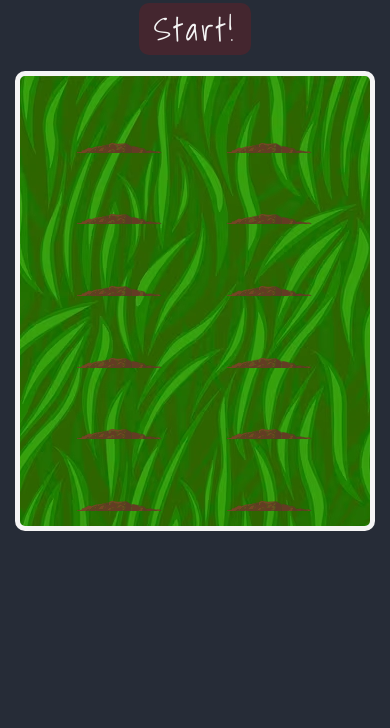
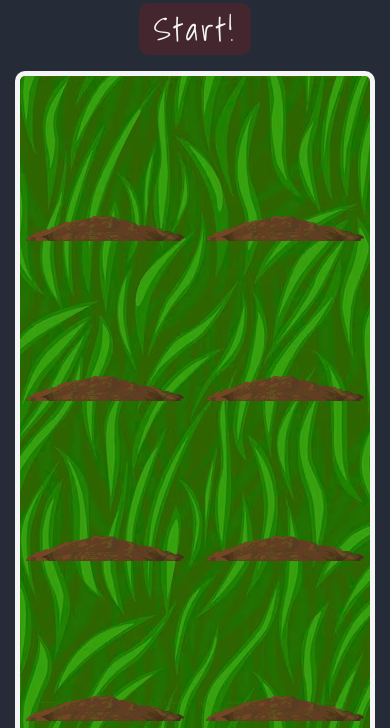
Before and after one commit to Volodymyr-Raskazov/Whac-A-Mole, a plain HTML site: page index.html in a window 390 px wide. Shown: the part 60-788 px from the top of the page. Drawn offline with Linux system fonts and the light colour scheme.

Commit message:
some fixes

```diff
--- a/js/script.js
+++ b/js/script.js
@@ -7,6 +7,7 @@ const boom = document.querySelector('.boom');
 let lastHole;
 let timeUp = false;
 let score = 0;
+let gameTime = 20000;
 
 const playSound = (soundFile, volume) => {
 	const sound = new Audio(soundFile);
@@ -40,7 +41,7 @@ const peep = () => {
 }
 
 const countdown = () => {
-	let time = 10;
+	let time = gameTime / 1000;
 	startBtn.textContent = `${time}s left`;
 	const timerId = setInterval(() => {
 		time--;
@@ -73,7 +74,7 @@ const setScoreToZero = () => {
 const setTimeoutForGameEnd = () => {
 	setTimeout(() => {
 		timeUp = true;
-	}, 10000);
+	}, gameTime);
 }
 
 function whack(e) {
@@ -95,7 +96,7 @@ function whack(e) {
 	setTimeout(() => {
 		boom.style.display = 'none';
 		this.parentNode.classList.remove('up');
-	}, 100);
+	}, 400);
 }
 
 moles.forEach(mole => mole.addEventListener('click', whack));
--- a/scss/style.scss
+++ b/scss/style.scss
@@ -47,6 +47,7 @@ body {
 
 // Main =======================================================================
 .hole {
+	height: 150px;
 	flex: 1 0 25%;
 	overflow: hidden;
 	position: relative;
@@ -56,34 +57,40 @@ body {
 		background-size: contain;
 		content: "";
 		width: 100%;
-		height: 70px;
+		height: 60px;
 		position: absolute;
 		z-index: 2;
-		bottom: -30px;
+		bottom: -25px;
 		@media (max-width: 768px) {
-			width: 90%;
-			height: 60px;
-			left: 5%;
+			width: 100%;
+			height: 70px;
+		}
+		@media (max-width: 425px) {
+			height: 50px;
+			bottom: -15;
 		}
 	}
 	&.up .mole {
 		top: 0;
 	}
 	@media (max-width: 425px) {
-		flex: 1 0 33.3333%;
+		flex: 1 0 45%;
 	}
 }
 
 .mole {
 	background: url(../img/mole-2.png) bottom center no-repeat;
-	background-size: 50%;
+	background-size: 55%;
 	position: absolute;
 	top: 100%;
 	width: 100%;
 	height: 100%;
 	transition: all 0.4s ease;
 	@media (max-width: 768px) {
-		background-size: 40%;
+		background-size: 60%;
+	}
+	@media (max-width: 425px) {
+		background-size: 70%;
 	}
 }
 // ============================================================================
@@ -174,7 +181,7 @@ h1 {
 		gap: 10px;
 	}
 	@media (max-width: 425px) {
-		padding: 15px 30px;
+		padding: 15px 0;
 	}
 }
 
```
Also changed, not shown: css/style.css.
